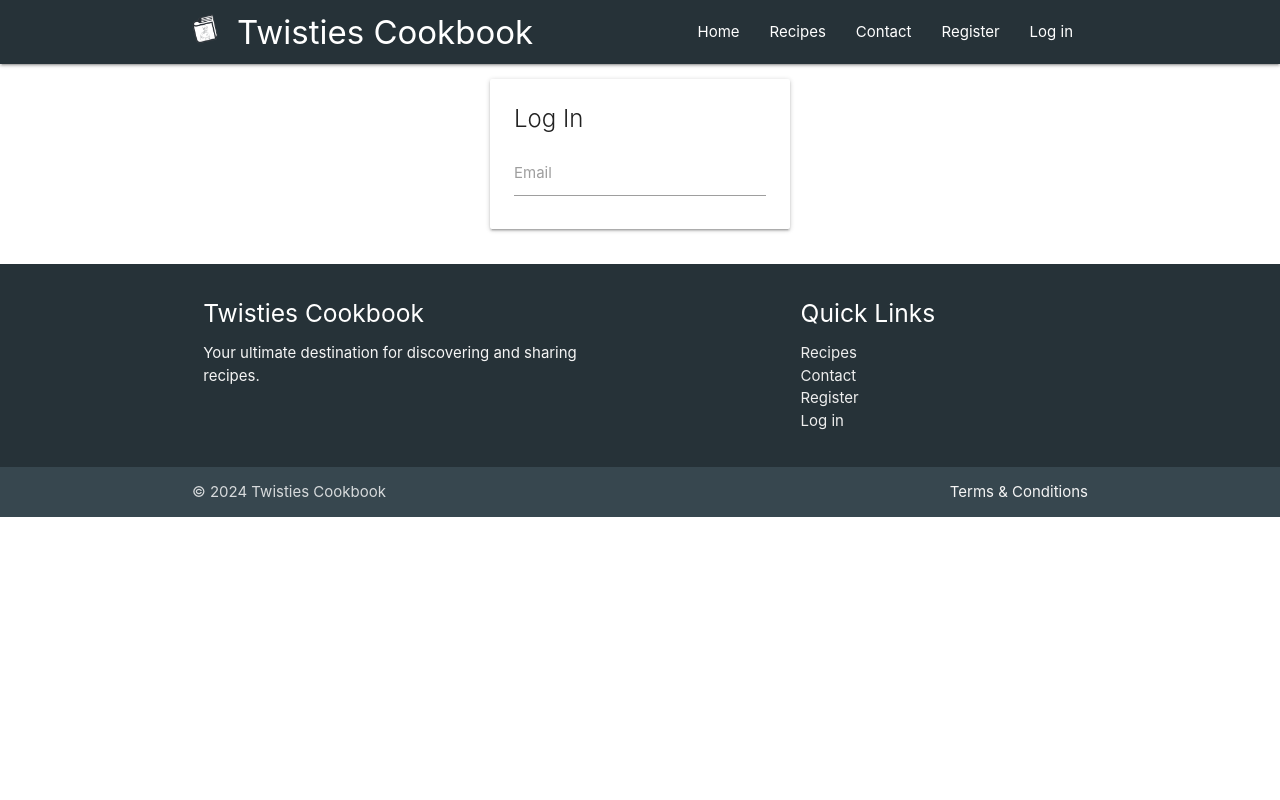
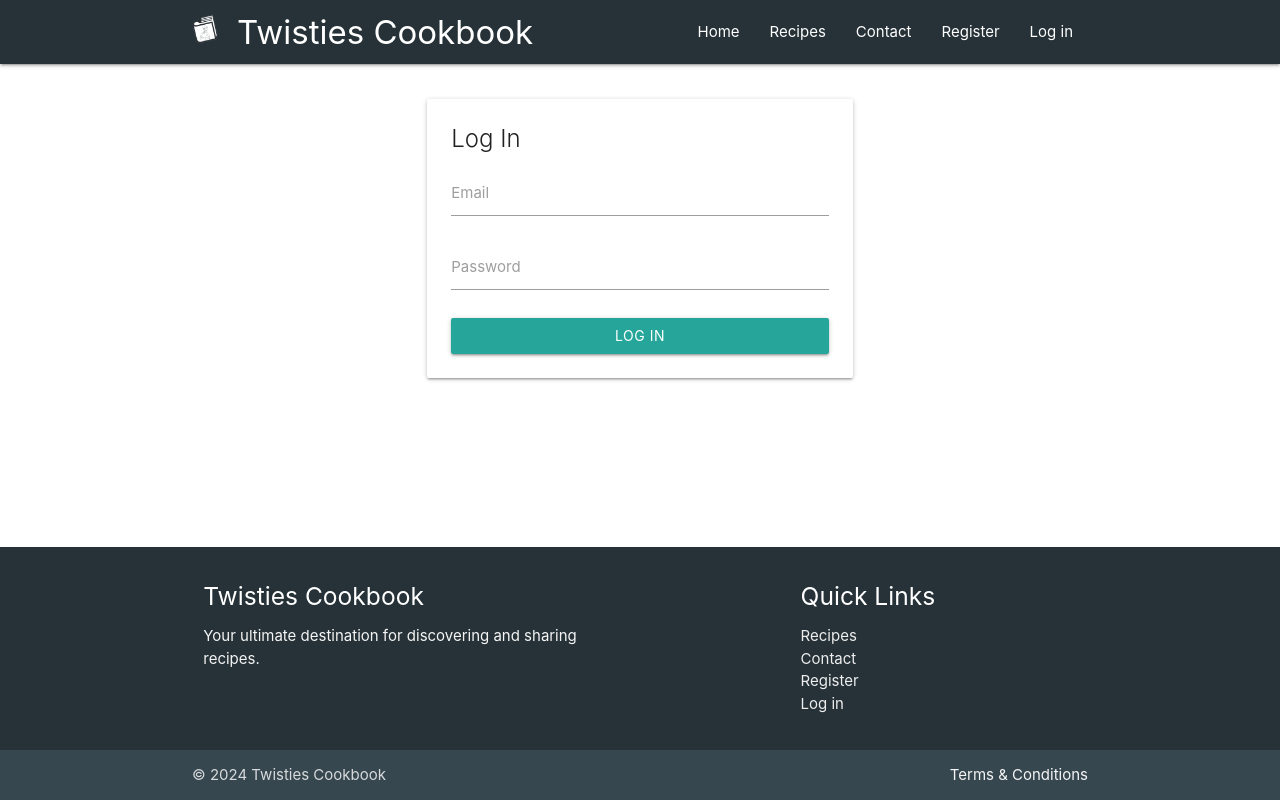
Before and after one commit to twisty147/Twisties-Cook-Book, a Flask app: page /login in a window 1280 px wide. Run offline with Flask 2, Linux system fonts and the light colour scheme; some libraries are stand-ins or nearby versions.

Commit message:
Refactor CSS: Add layout adjustments and separate styles for registration and login cards

```diff
--- a/static/css/styles.css
+++ b/static/css/styles.css
@@ -1,3 +1,16 @@
+body {
+    display: flex;
+    flex-direction: column;
+    min-height: 100vh;
+}
+
+main {
+    flex: 1;
+}
+
+footer {
+    margin-top: 20px; /* Adds space between the content and footer */
+}
 /* styling for the brand logo */
 .brand-logo {
     display: flex;
@@ -49,7 +62,64 @@
 .card-link .card:hover {
     box-shadow: 0 4px 8px rgba(0, 0, 0, 0.2);
 }
+/* Styles specific to the registration card */
+.registration-card {
+    width: 100%;
+    max-width: 600px;
+    margin: 20px auto;
+}
 
+.registration-card .card-content {
+    height: auto;
+}
+
+.registration-card .input-field {
+    margin-bottom: 20px;
+}
+
+.registration-card .btn {
+    width: 100%;
+}
+
+/* Mobile specific styles */
+@media (max-width: 600px) {
+    .registration-card {
+        max-width: 100%; /* Full width on smaller screens */
+    }
+}
+/* Styles specific to the login card */
+.login-card {
+    width: 100%;
+    max-width: 600px;
+    margin: 20px auto;
+}
+
+.login-card .card-content {
+    height: auto;
+}
+
+.login-card .input-field {
+    margin-bottom: 20px;
+}
+
+.login-card .btn {
+    width: 100%;
+}
+.success {
+    background-color: green;
+    color: white; /* Make sure the text remains visible */
+}
+
+.error {
+    background-color: red;
+    color: white;
+}
+
+@media (max-width: 600px) {
+    .login-card {
+        max-width: 100%;
+    }
+}
 /* Hide brand text on mobile screens */
 @media (max-width: 600px) {
     .brand-text {
```
